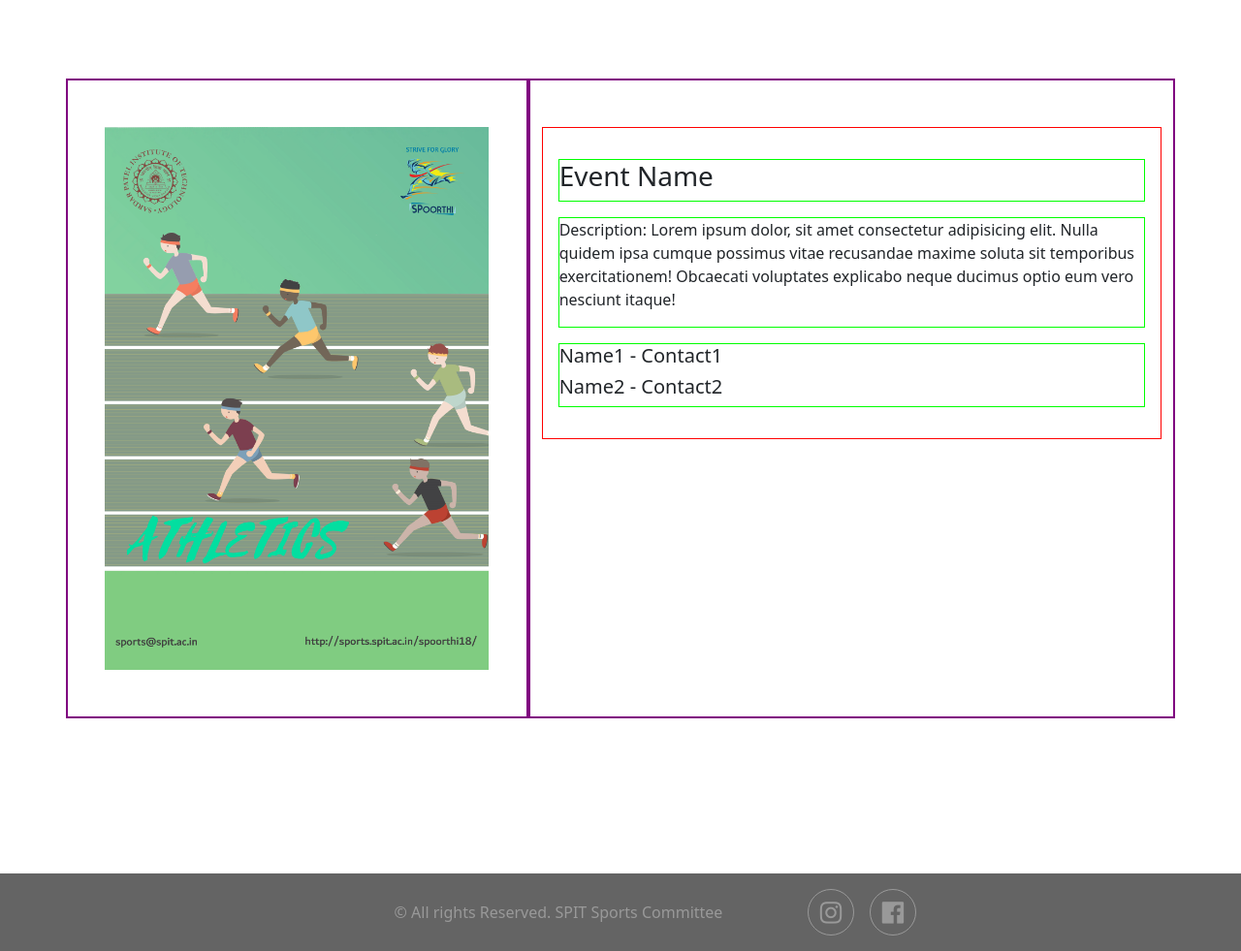
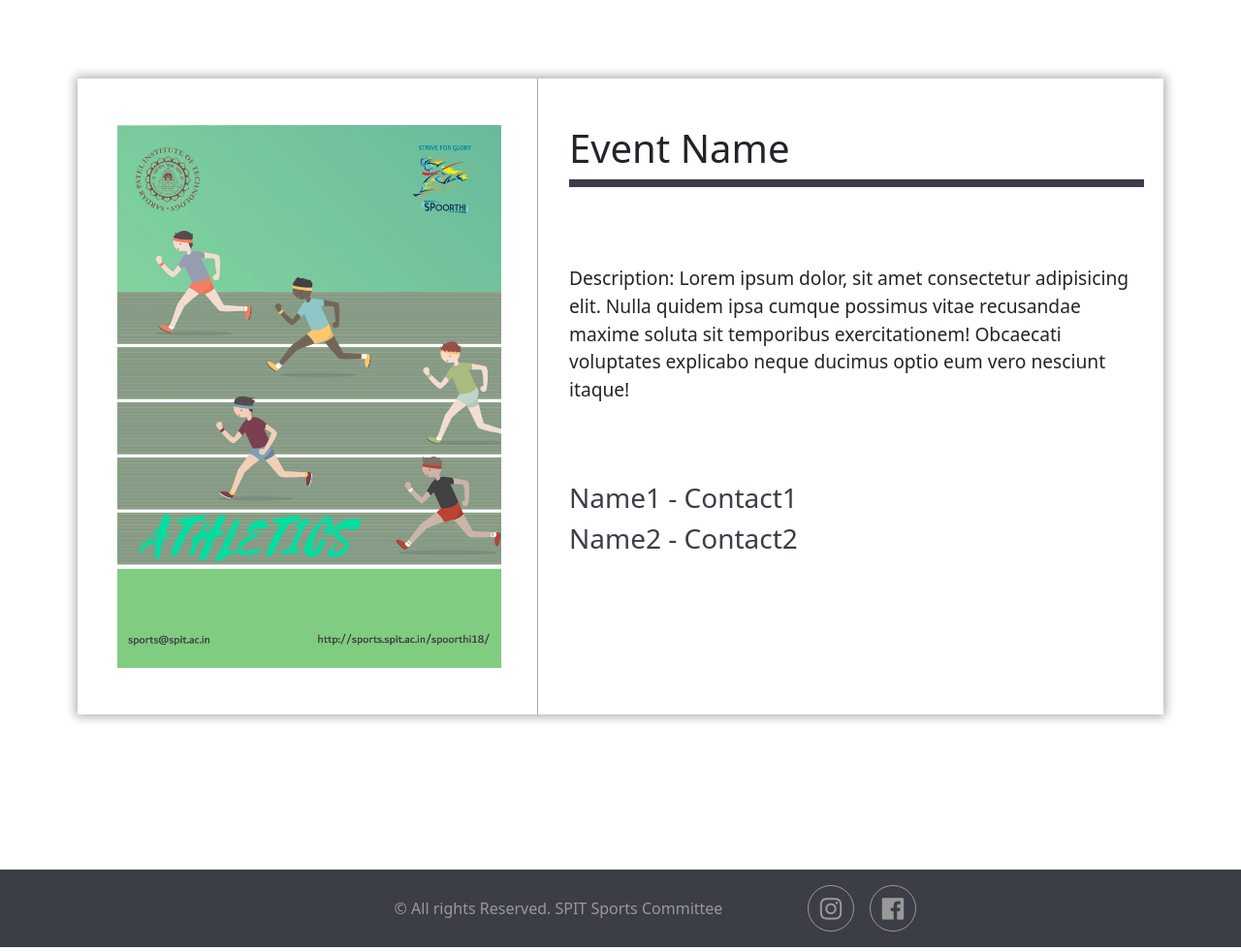
Before and after one commit to PatilOjas/SPoorthi, a Django app: page /events/1/ in a window 1280 px wide. Shown: the part 79-1060 px from the top of the page at 97% size. Run offline with Django 3.2, Linux system fonts and the light colour scheme; some libraries are stand-ins or nearby versions.

Commit message:
event details css

```diff
--- a/SPoorthi/settings.py
+++ b/SPoorthi/settings.py
@@ -35,7 +35,7 @@ SECRET_KEY = config('SECRET_KEY')
 DEBUG = config('DEBUG')
 
 ALLOWED_HOSTS = [
-	'0b4c-1-186-124-118.ngrok.io',
+	'127.0.0.1'
 ]
 
 
--- a/static/CSS/_events.scss
+++ b/static/CSS/_events.scss
@@ -75,13 +75,22 @@
 
 
 // ####################### event details
-.img-side, .content-side{
-    border: 2px solid purple;
+.event-details{
+    padding-left: 1rem;
+    box-shadow: 0 0 10px 2px rgba(38, 41, 51, 0.4);
+    // background: url('../images/hover_pattern.png') repeat;
+    // background-size: 5px;
 }
+
+// .img-side, .content-side{
+//     border: 2px solid rgba(38, 41, 51, 0.4);
+// }
 
 .detailed-poster-img{
     width: 100%;
     max-height: 35rem;
+    display: flex;
+    justify-content: center;
     img{
         width: 100%;
         max-height: 35rem;
@@ -89,18 +98,30 @@
     }
 }
 
+.col-md-5,.col-md-7{
+    padding: 0;
+}
+
 .content-side{
+    border-left: 1px solid rgba(38, 41, 51, 0.4);
+    // background-color: aliceblue;
     .details{
-        border: 1px solid red;
-
+        // border: 1px solid red;
+        padding: 0 2rem;
         .eventName{
-            border: 1px solid lime;
+            // border: 1px solid lime;
+            border-bottom: 0.5rem solid $secondary;
         }
         .eventDesc{
-            border: 1px solid lime;
+            // border: 1px solid lime;
+            margin: 5rem 0;
+            p{
+                font-size: 1.2rem;
+            }
         }
         .event-coordinator{
-            border: 1px solid lime;
+            // border: 1px solid lime;
+            color: $secondary;
         }
     }
 }
--- a/static/CSS/_footer.scss
+++ b/static/CSS/_footer.scss
@@ -2,7 +2,7 @@ footer{
     min-height: 5rem;
     text-align: center;
     padding: 1rem;
-    background-color: rgb(100, 100, 100); /*secondary*/
+    background-color: $secondary; /*secondary*/
     color: #999999;
     display: flex;
     align-items: center;
--- a/static/CSS/_gallery.scss
+++ b/static/CSS/_gallery.scss
@@ -24,6 +24,7 @@
         left: 50%;
         transform: translate(-50%,-50%);
         transition: all 0.1s ease-in-out;
+        overflow: hidden;
     }
 }
 
@@ -47,5 +48,6 @@
 }
 .gallery:hover .overlay{
     opacity: 0;
-    top: 15%;
+    top: -80%;
+    overflow: hidden;
 }
--- a/static/CSS/_media.scss
+++ b/static/CSS/_media.scss
@@ -19,3 +19,9 @@
         font-size: 60%;
     }
 }
+
+@media (max-width:768px){
+    .content-side{
+        border: none;
+    }
+}
--- a/static/CSS/_navbar.scss
+++ b/static/CSS/_navbar.scss
@@ -2,7 +2,7 @@
 /* ####################################### navbar ###################################### */
 .navbar{
     padding: 0.8em 6em;
-    background-color: rgba(38, 41, 51, 0.9); /*secondary*/
+    background-color: $secondary; /*secondary*/
     position: absolute;
     top: 0;
     width: 100%;
--- a/static/CSS/_variables.scss
+++ b/static/CSS/_variables.scss
@@ -0,0 +1 @@
+$secondary: rgba(38, 41, 51, 0.9);
--- a/static/CSS/style.css
+++ b/static/CSS/style.css
@@ -408,6 +408,7 @@ ul {
           transform: translate(-50%, -50%);
   -webkit-transition: all 0.1s ease-in-out;
   transition: all 0.1s ease-in-out;
+  overflow: hidden;
 }
 
 .gallery::after {
@@ -432,7 +433,8 @@ ul {
 
 .gallery:hover .overlay {
   opacity: 0;
-  top: 15%;
+  top: -80%;
+  overflow: hidden;
 }
 
 .event-container {
@@ -525,13 +527,21 @@ ul {
           transform: translate(1.5rem, 1rem);
 }
 
-.img-side, .content-side {
-  border: 2px solid purple;
+.event-details {
+  padding-left: 1rem;
+  -webkit-box-shadow: 0 0 10px 2px rgba(38, 41, 51, 0.4);
+          box-shadow: 0 0 10px 2px rgba(38, 41, 51, 0.4);
 }
 
 .detailed-poster-img {
   width: 100%;
   max-height: 35rem;
+  display: -webkit-box;
+  display: -ms-flexbox;
+  display: flex;
+  -webkit-box-pack: center;
+      -ms-flex-pack: center;
+          justify-content: center;
 }
 
 .detailed-poster-img img {
@@ -541,20 +551,32 @@ ul {
      object-fit: contain;
 }
 
+.col-md-5, .col-md-7 {
+  padding: 0;
+}
+
+.content-side {
+  border-left: 1px solid rgba(38, 41, 51, 0.4);
+}
+
 .content-side .details {
-  border: 1px solid red;
+  padding: 0 2rem;
 }
 
 .content-side .details .eventName {
-  border: 1px solid lime;
+  border-bottom: 0.5rem solid rgba(38, 41, 51, 0.9);
 }
 
 .content-side .details .eventDesc {
-  border: 1px solid lime;
+  margin: 5rem 0;
+}
+
+.content-side .details .eventDesc p {
+  font-size: 1.2rem;
 }
 
 .content-side .details .event-coordinator {
-  border: 1px solid lime;
+  color: rgba(38, 41, 51, 0.9);
 }
 
 .register-section {
@@ -682,7 +704,7 @@ footer {
   min-height: 5rem;
   text-align: center;
   padding: 1rem;
-  background-color: #646464;
+  background-color: rgba(38, 41, 51, 0.9);
   /*secondary*/
   color: #999999;
   display: -webkit-box;
@@ -779,4 +801,10 @@ footer p {
     font-size: 60%;
   }
 }
+
+@media (max-width: 768px) {
+  .content-side {
+    border: none;
+  }
+}
 /*# sourceMappingURL=style.css.map */
--- a/static/templates/event_details.html
+++ b/static/templates/event_details.html
@@ -6,23 +6,23 @@
     <div class="event-details">
         <div class="row">
             <div class="col-md-5 col-sm-12 img-side py-5">
-                <div class="detailed-poster-img">
+                <div class="detailed-poster-img px-2">
                     <img src="{% static 'images/poster/Athletics.png' %}" alt="athletic">
                 </div>
             </div>
             <div class="col-md-7 col-sm-12 content-side py-5">
-                <div class="details p-3">
-                    <div class="eventName my-3">
-                        <h3>Event Name</h3>
+                <div class="details pb-3">
+                    <div class="eventName mb-5">
+                        <h1>Event Name</h1>
                     </div>
-                    <div class="eventDesc my-3">
+                    <div class="eventDesc">
                         <p>Description: Lorem ipsum dolor, sit amet consectetur adipisicing elit. Nulla quidem ipsa
                             cumque possimus vitae recusandae maxime soluta sit temporibus exercitationem! Obcaecati
                             voluptates explicabo neque ducimus optio eum vero nesciunt itaque!</p>
                     </div>
-                    <div class="event-coordinator my-3">
-                        <h5>Name1 - Contact1</h5>
-                        <h5>Name2 - Contact2</h5>
+                    <div class="event-coordinator my-5">
+                        <h3>Name1 - Contact1</h3>
+                        <h3>Name2 - Contact2</h3>
                     </div>
                 </div>
             </div>
```
Also changed, not shown: 1 other file.
